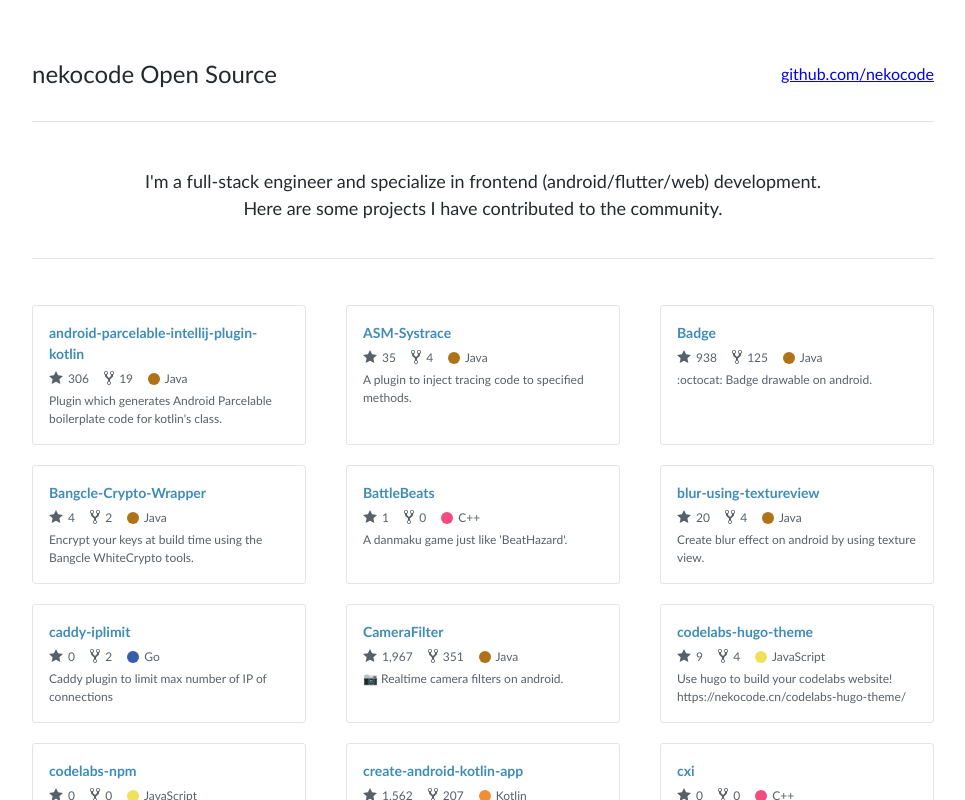
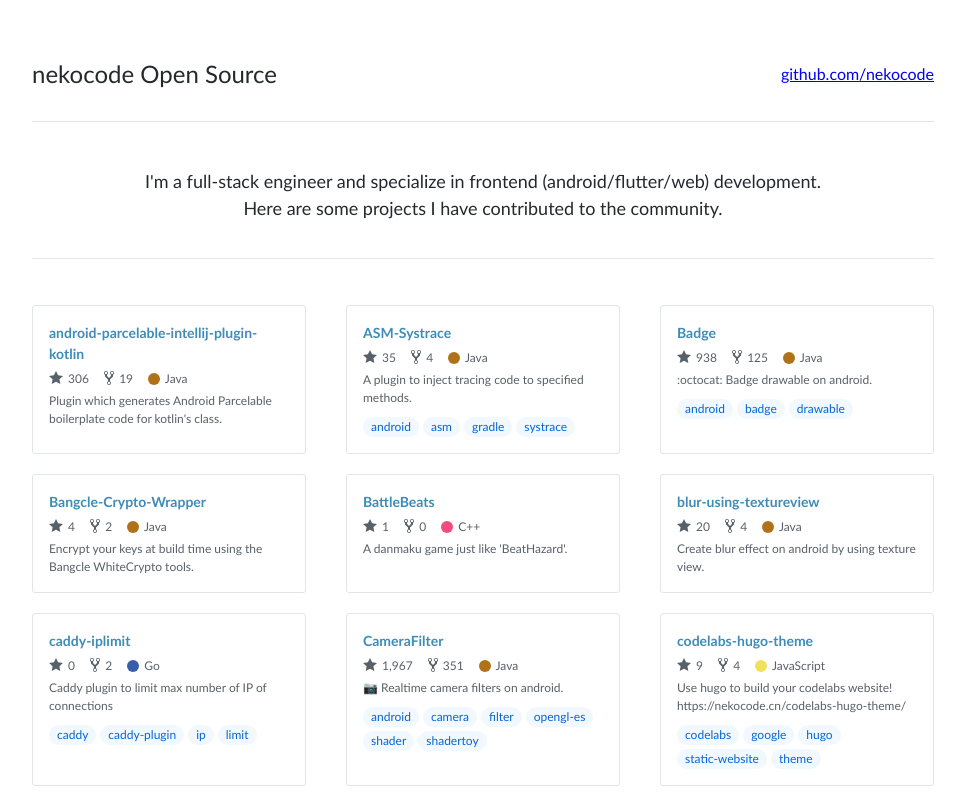
Before and after one commit to nekocode/neko-gallery, a Svelte app: page / in a window 1280 px wide. Shown: the top 800 px of the page, without its empty margins (157-1122 px from the left). Built offline with nearby package versions, Linux system fonts and the light colour scheme.

Commit message:
Added topic badges of repo

```diff
--- a/src/components/Repo.svelte
+++ b/src/components/Repo.svelte
@@ -19,7 +19,6 @@
     }
     return '#DDD';
   }
-
 </script>
 
 <li class="repo-item">
@@ -43,6 +42,13 @@
     {/if}
   </div>
   <p>{repo.description}</p>
+  {#if repo.topics && repo.topics.length > 0}
+  <ul>
+    {#each repo.topics as topic}
+      <li>{topic}</li>
+    {/each}
+  </ul>
+  {/if}
 </li>
 
 <style lang="scss">
@@ -66,6 +72,7 @@
     &:hover {
       cursor: pointer;
       background: #f5f5f5;
+    }
   }
 
   a {
@@ -105,6 +112,23 @@
   p {
     margin-top: 4px;
   }
+
+  ul {
+    list-style: none;
+    margin-top: 6px;
+
+    li {
+      display: inline-block;
+      position: relative;
+      margin-right: 4px;
+      margin-top: 4px;
+      font-size: 12px;
+      color: #0366d6;
+
+      line-height: 20px;
+      padding: 0 8px;
+      background-color: #f1f8ff;
+      border-radius: 2em;
     }
-
+  }
 </style>
```
Lines whose indentation alone changed are shown as unchanged.
